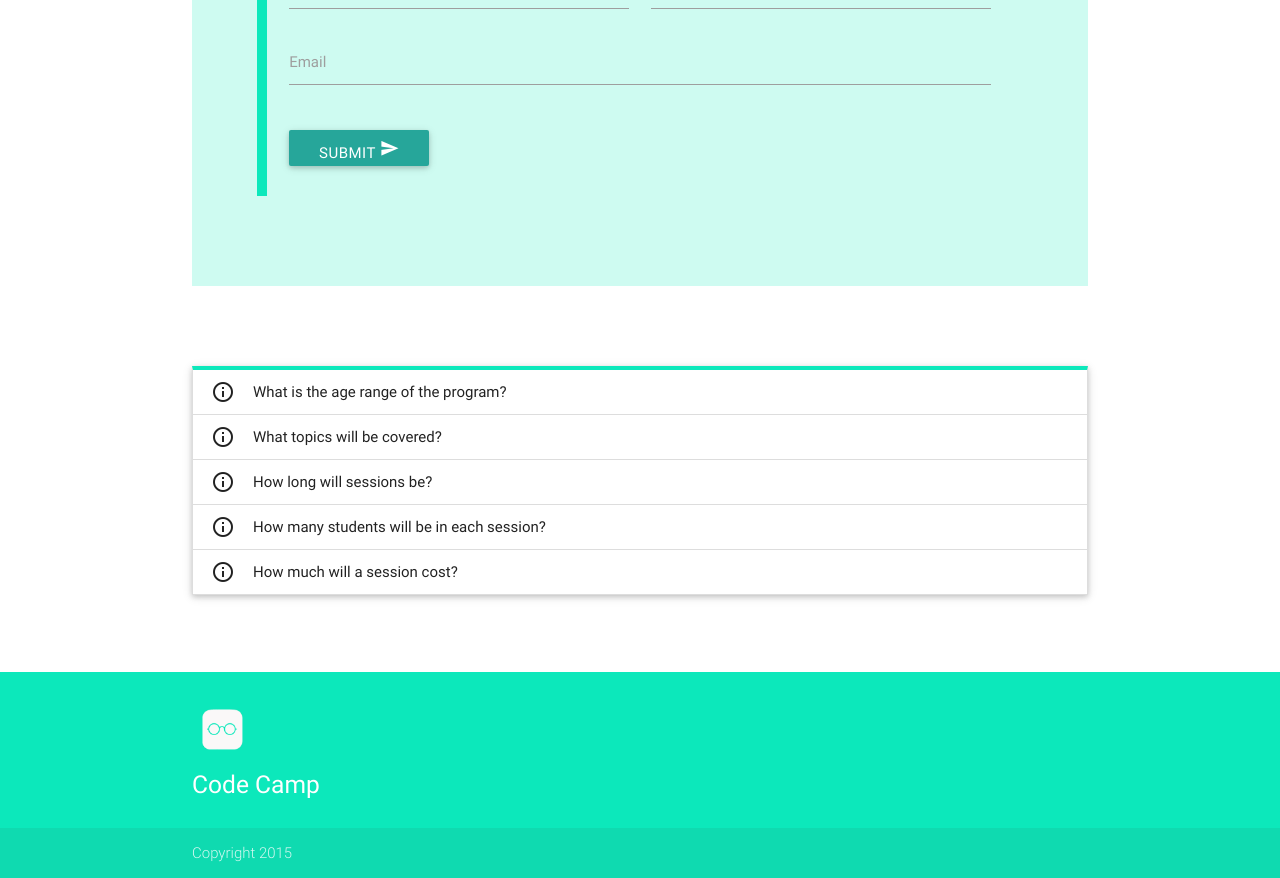
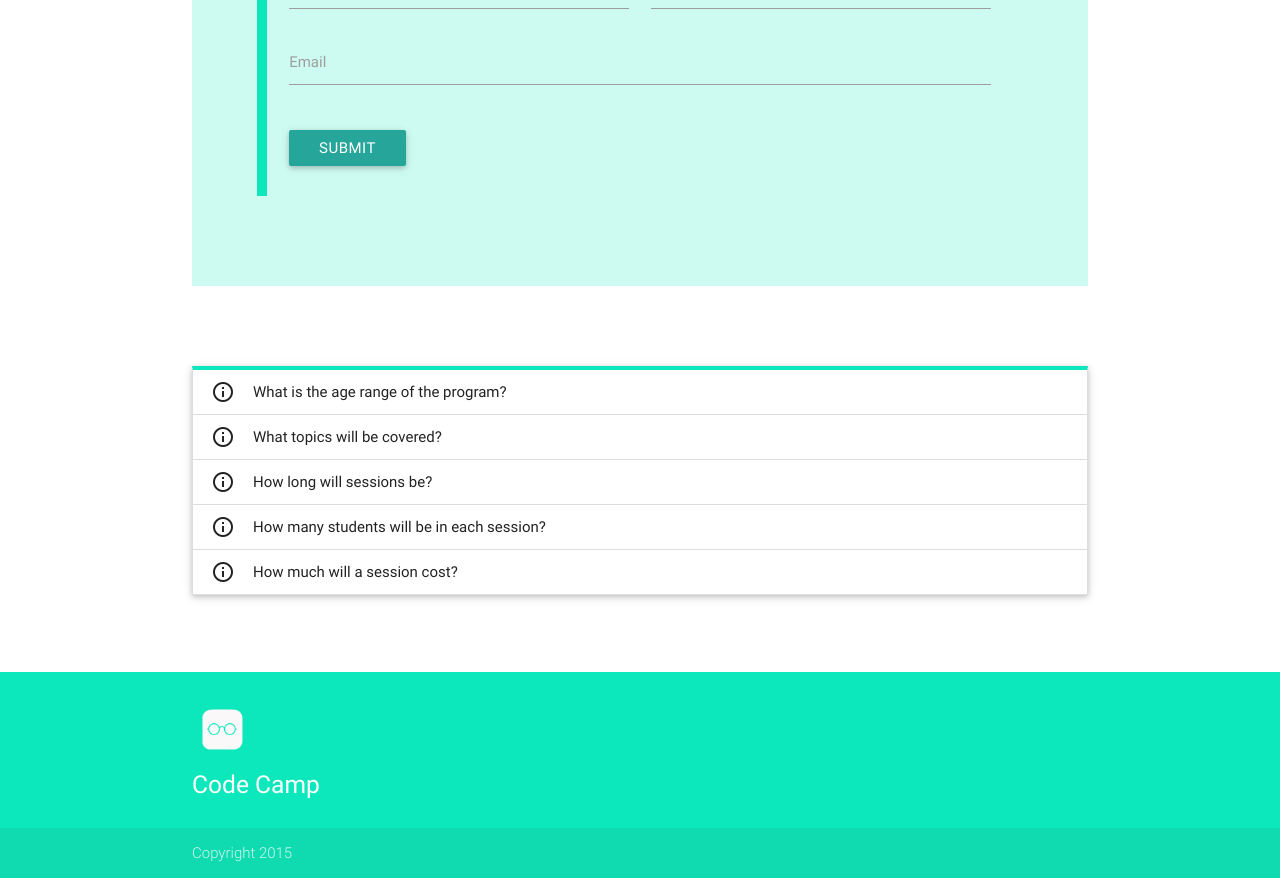
Before and after one commit to Bind/camp, a website: page index.html in a window 1280 px wide. Shown: the part 1960-2838 px from the top of the page. Drawn offline with Linux system fonts and the light colour scheme.

Commit message:
removed send icon

```diff
--- a/index.html
+++ b/index.html
@@ -130,7 +130,6 @@
         </div>
         <div class="col s12">
           <button class="btn waves-effect waves-light" type="submit" name="action">Submit
-     <i class="material-icons">send</i>
   </button>
   </div>
       </form>
```
